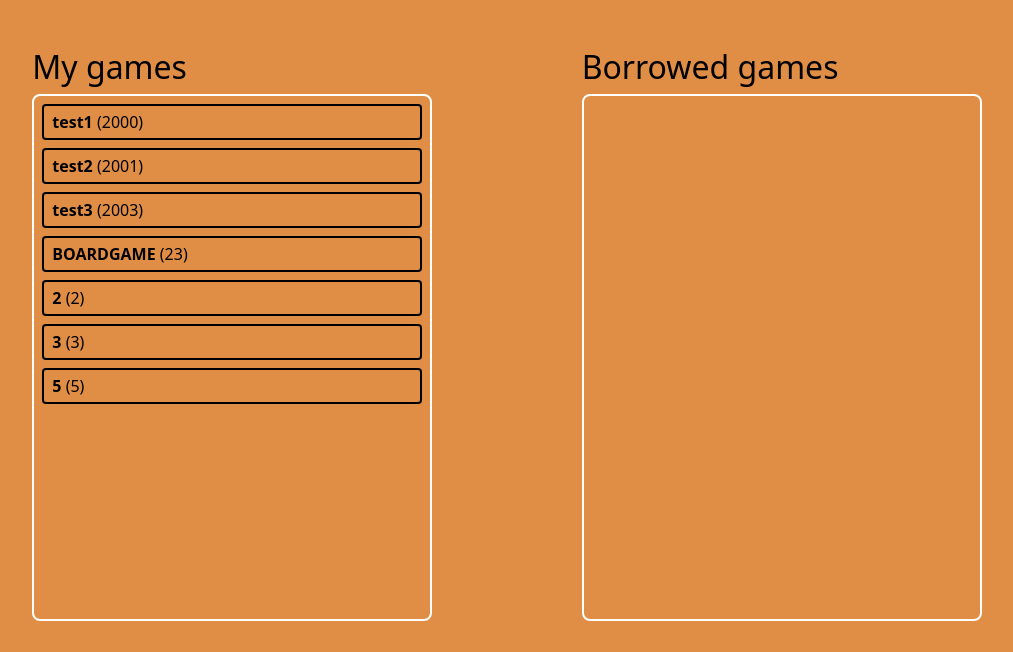
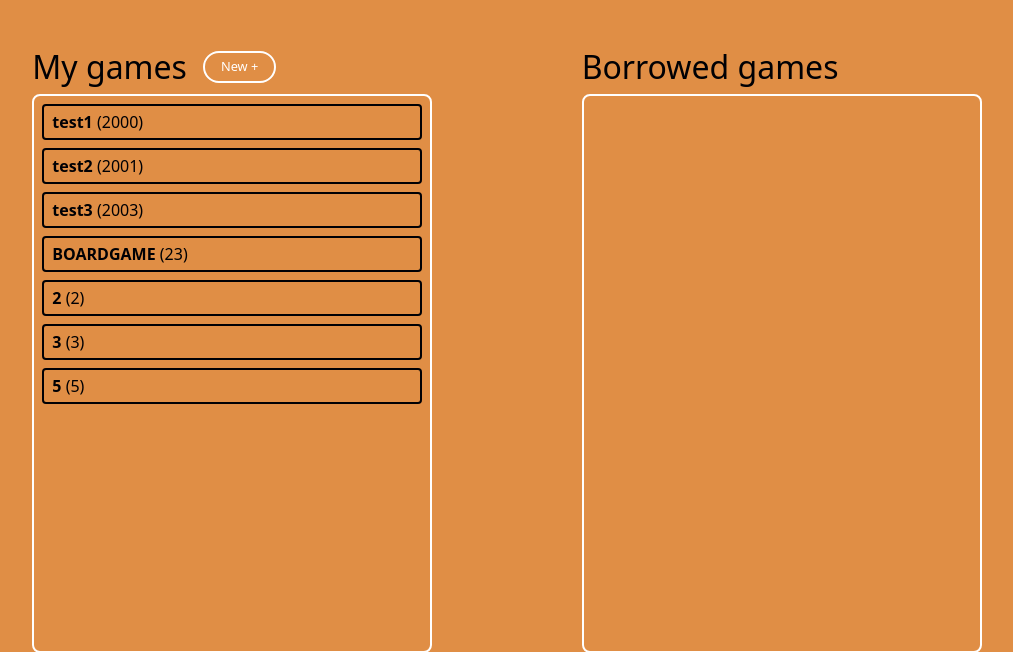
Before and after one commit to LinardsLiepenieks/Teamwork2-boardgamers-, a Django app: page /accounts/profile/ in a window 1280 px wide. Shown: the part 131-783 px from the top of the page, without its empty margins (133-1146 px from the left). Run offline with Django 4.2, Linux system fonts and the light colour scheme; a user stored in the database is signed in; data comes from the database, SQL or seed files in the repository; both versions use the stored data as it was after the commit; some libraries are stand-ins or nearby versions.

Commit message:
Boardgame_detail

```diff
--- a/bg_project/accounts/static/accounts/profile.css
+++ b/bg_project/accounts/static/accounts/profile.css
@@ -39,18 +39,34 @@
 
 ul {
 	list-style: none;
-	margin: 0px;
-	padding: 0px;
+	margin: 0px !important;
+	padding: 0px !important;
 }
 .boardgame {
+	color: var(--main-color);
+	text-decoration: none;
+	transition: all 0.4s ease;
+	margin: 0;
+}
+.boardgame li {
 	border: 2px solid var(--main-color);
+	margin: 8px;
+	padding: 4px 8px;
 	border-radius: 4px;
-	padding: 4px 8px;
-	margin: 8px;
-	transition: all 0.4s ease;
 }
 .boardgame:hover {
 	color: var(--alt-color);
+}
+.boardgame:hover li {
 	border: 2px solid var(--alt-color);
-	cursor: pointer;
 }
+
+#new-button {
+	font-size: 0.8rem;
+	text-decoration: none;
+	color: var(--alt-color);
+	margin: 0px 16px;
+	padding: 4px 16px;
+	border: 2px solid var(--alt-color);
+	border-radius: 16px;
+}
--- a/bg_project/accounts/templates/registration/profile.html
+++ b/bg_project/accounts/templates/registration/profile.html
@@ -7,17 +7,22 @@
 	{%block content%}
 	<content>
 		<div class="games-container">
-			<h2>My games</h2>
+			<div class="d-flex align-items-center mb-2">
+				<h2 class="m-0">My games</h2>
+				<a id="new-button" href="{% url 'boardgames:new_boardgame'%}">New +</a>
+			</div>
 			<div class="game-box">
 				<ul>
 					{% for boardgame in boardgames %}
-					<li class="boardgame">
-						<a>
+					<a
+						class="boardgame"
+						href="{% url 'boardgames:boardgame_detail' boardgame.id %}">
+						<li>
 							<strong>{{ boardgame.name }}</strong>
 							<span>({{boardgame.year_published}})</span>
 							<!-- Add other fields as needed -->
-						</a>
-					</li>
+						</li>
+					</a>
 					{% endfor %}
 				</ul>
 			</div>
@@ -25,7 +30,9 @@
 	</content>
 	<content>
 		<div class="games-container">
-			<h2>Borrowed games</h2>
+			<div class="mb-2">
+				<h2 class="m-0">Borrowed games</h2>
+			</div>
 			<div class="game-box"></div>
 		</div>
 	</content>
--- a/bg_project/boardgames/models.py
+++ b/bg_project/boardgames/models.py
@@ -5,6 +5,7 @@
 class Boardgame(models.Model):
     name = models.CharField(max_length=255)
     description = models.TextField()
+    developer = models.CharField(max_length=255)
     year_published = models.IntegerField()
     date_added = models.DateTimeField(auto_now_add=True)
     date_modified = models.DateTimeField(auto_now=True)
--- a/bg_project/boardgames/templates/boardgames/base.html
+++ b/bg_project/boardgames/templates/boardgames/base.html
@@ -1,13 +1,15 @@
 <!DOCTYPE html>
 <html>
 	<head>
+		<!--Block for other styles-->
+		{% block page_styles %}{% endblock page_styles %}
+
 		<!---bootstrap-->
+
 		{% load bootstrap5 %} {% bootstrap_css %} {% bootstrap_javascript %}
 		<!---custom-->
 		{% load static %}
 		<link rel="stylesheet" href="{% static 'boardgames/main.css' %}" />
-		<!--Block for other styles-->
-		{% block page_styles %}{% endblock page_styles %}
 	</head>
 	<body>
 		<nav class="d-flex justify-content-between">
--- a/bg_project/boardgames/urls.py
+++ b/bg_project/boardgames/urls.py
@@ -7,7 +7,10 @@
     path('', views.index, name='index'),
     # path('boardgames/', views.boardgame_list, name='boardgame_list'),
     # path('boardgames/<int:boardgame>/', views.boardgame_borrowers, name='boardgame_borrowers'),
-    # path('new_boardgame/', views.new_boardgame, name='new_boardgame'),
-    # path('new_borrowing/<int:boardgame_id>/', views.new_borrowing, name='new_borrowing'),
+    path('new_boardgame/', views.new_boardgame, name='new_boardgame'),
+    path('boardgames/<int:boardgame_id>',
+         views.boardgame_detail, name="boardgame_detail"),
+    path('new_borrowing/<int:boardgame_id>/',
+         views.new_borrowing, name='new_borrowing'),
     # path('return_boardgame/<int:borrowing_id>/', views.return_boardgame, name='return_boardgame'),
 ]
```
Also changed, not shown: bg_project/boardgames/forms.py (+2 -10 lines), bg_project/boardgames/templates/boardgames/boardgame_detail.html (added, +19 -0 lines), bg_project/boardgames/templates/boardgames/boardgames_detail.html (deleted, +0 -16 lines), bg_project/boardgames/templates/boardgames/new_boardgame.html (+12 -7 lines), bg_project/boardgames/views.py (+32 -2 lines), bg_project/boardgames/migrations/0004_boardgame_developer.py (added), bg_project/db.sqlite3.
